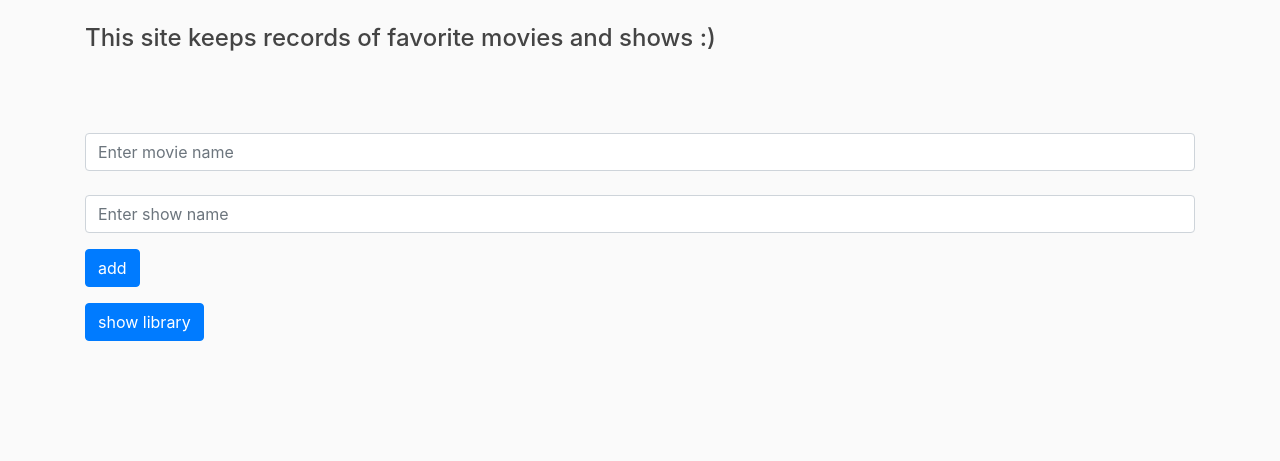
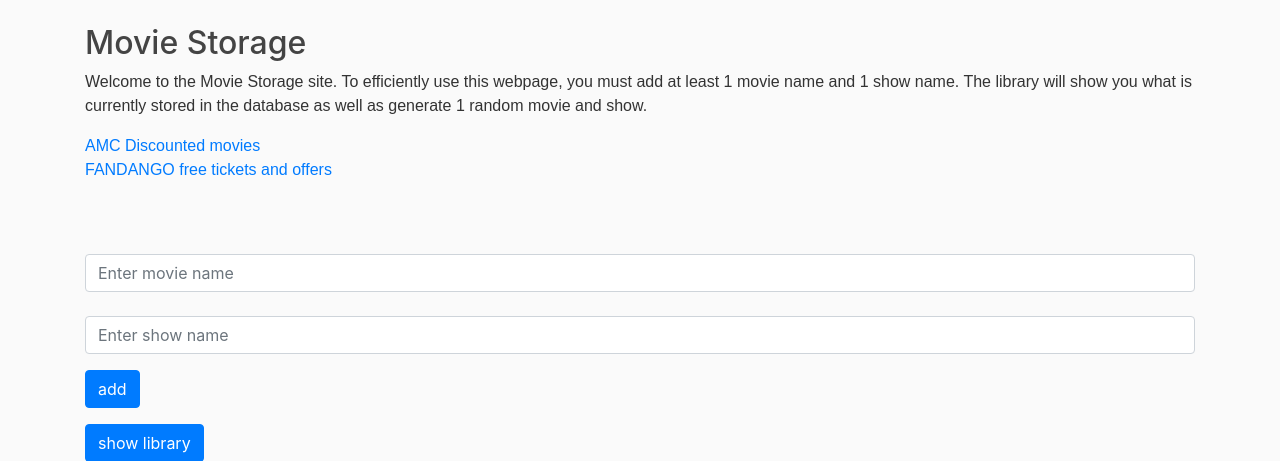
Before and after one commit to hvela/movies-shows, a Flask app: page /index.html in a window 1280 px wide. Shown: the part 56-517 px from the top of the page. Run offline with Flask 2, Linux system fonts and the light colour scheme; some libraries are stand-ins or nearby versions.

Commit message:
refining documentation and added favicon

```diff
--- a/data_storage.py
+++ b/data_storage.py
@@ -3,7 +3,7 @@ from shows_movies import Flix
 import random
 
 
-
+# /home/techturtl3/databaseFile.db
 class FlixStorage:
     # method here for adding movies to the database
     @staticmethod
--- a/getData.py
+++ b/getData.py
@@ -17,7 +17,7 @@ class Api:
     def retrieve(motion_picture):
         # movie_name = input('Enter a movie or show name: ')
 
-        my_key = os.environ.get('api_key')
+        my_key = os.getenv('api_key')
 
         main_api = 'http://www.omdbapi.com/?t=' + motion_picture + '?&apikey='+my_key
 
--- a/static/main.css
+++ b/static/main.css
@@ -78,3 +78,7 @@ a.article-title:hover {
 .account-heading {
   font-size: 2.5rem;
 }
+
+.description{
+    font-family: sans-serif;
+}
--- a/templates/added.html
+++ b/templates/added.html
@@ -4,6 +4,8 @@
     <meta charset="UTF-8">
     <title>movies application</title>
 </head>
+<link rel="icon" type="image/png" href="/static/favicon.ico">
+
   <!-- Required meta tags -->
     <meta charset="utf-8">
     <meta name="viewport" content="width=device-width, initial-scale=1, shrink-to-fit=no">
@@ -26,7 +28,7 @@
       <div class="collapse navbar-collapse" id="navbarToggle">
         <div class="navbar-nav mr-auto">
           <a class="nav-item nav-link" href="{{url_for('home')}}">Home</a>
-                                  <a class="nav-item nav-link" href="{{url_for('home')}}">Get movie info</a>
+                                  <a class="nav-item nav-link" href="{{url_for('request_info')}}">Get movie info</a>
 
 
         </div>
--- a/templates/exception.html
+++ b/templates/exception.html
@@ -4,6 +4,8 @@
     <meta charset="UTF-8">
     <title>movies application</title>
 </head>
+<link rel="icon" type="image/png" href="/static/favicon.ico">
+
   <!-- Required meta tags -->
     <meta charset="utf-8">
     <meta name="viewport" content="width=device-width, initial-scale=1, shrink-to-fit=no">
--- a/templates/home.html
+++ b/templates/home.html
@@ -4,6 +4,7 @@
     <meta charset="UTF-8">
     <title>movies application</title>
 </head>
+<link rel="icon" type="image/png" href="/static/favicon.ico">
   <!-- Required meta tags -->
     <meta charset="utf-8">
     <meta name="viewport" content="width=device-width, initial-scale=1, shrink-to-fit=no">
@@ -40,8 +41,17 @@
     </header>
 
     <main role="main" class="container">
-        <h4>This site keeps records of favorite movies and shows :)</h4>
+        <h2>Movie Storage</h2>
 
+        <div class="description">
+            <p >Welcome to the Movie Storage site.
+            To efficiently use this webpage, you must add at least 1 movie name and 1 show name.
+            The library will show you what is currently stored in the database as well as generate 1 random
+                movie and show.
+            </p>
+            <a href="https://www.groupon.com/tpis/deals/e2cf7fe0-9f21-4ec3-b3c0-7cea14358896/booking?option_id=0a810fb6-2249-4980-bbb6-93e3b52c06d6">AMC Discounted movies</a><br>
+            <a href="https://www.fandango.com/freemovietickets?cjid=cj_10543586_7278242_DPec516608a055eeb8f0825b1c&cjevent=07b95b92e32a11e9805a03330a240611">FANDANGO free tickets and offers</a>
+        </div>
         <br />
         <br />
         <br />
--- a/templates/list.html
+++ b/templates/list.html
@@ -4,6 +4,8 @@
     <meta charset="UTF-8">
     <title>movies application</title>
 </head>
+<link rel="icon" type="image/png" href="/static/favicon.ico">
+
   <!-- Required meta tags -->
     <meta charset="utf-8">
     <meta name="viewport" content="width=device-width, initial-scale=1, shrink-to-fit=no">
```
Also changed, not shown: templates/requests.html (+7 -4 lines), databaseFile.db.
